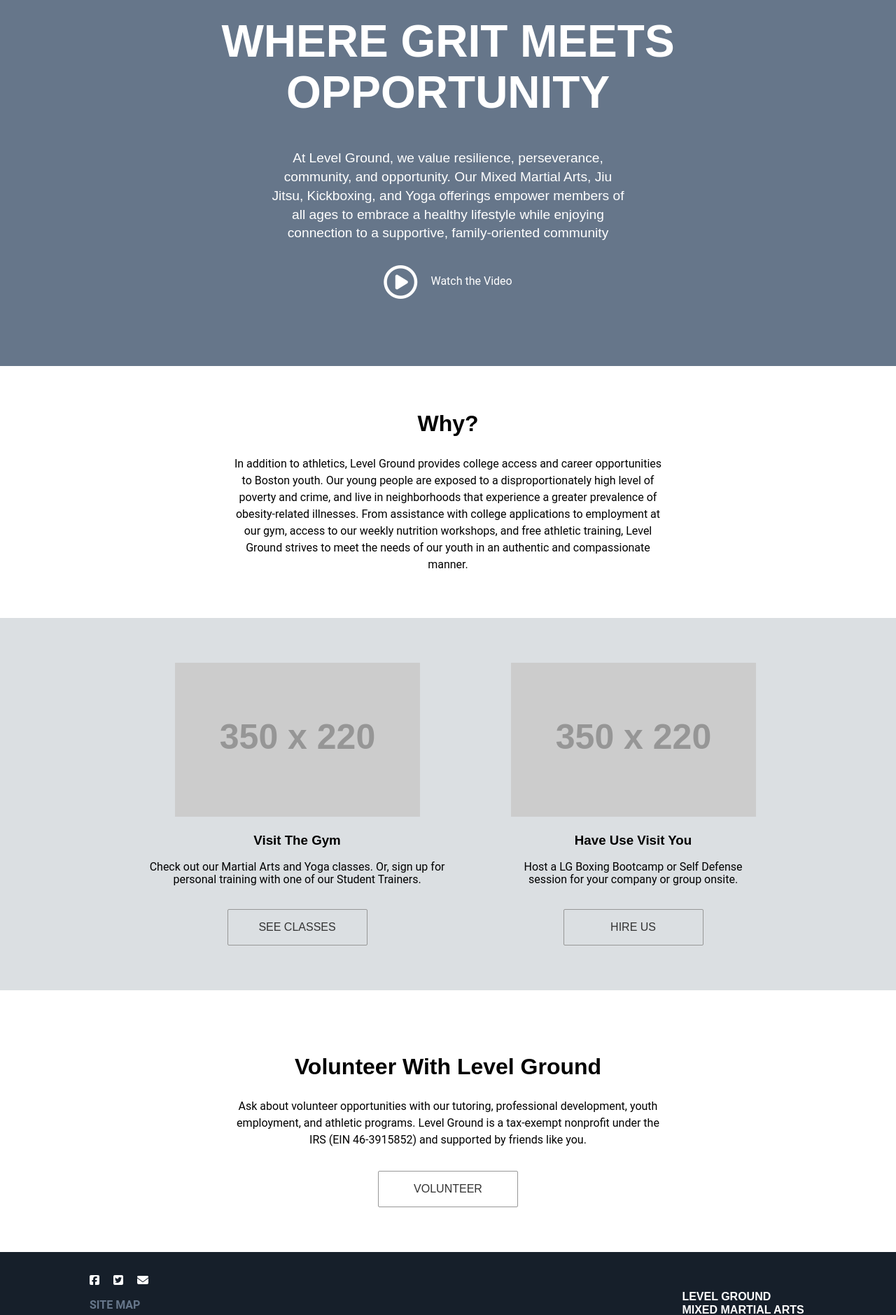
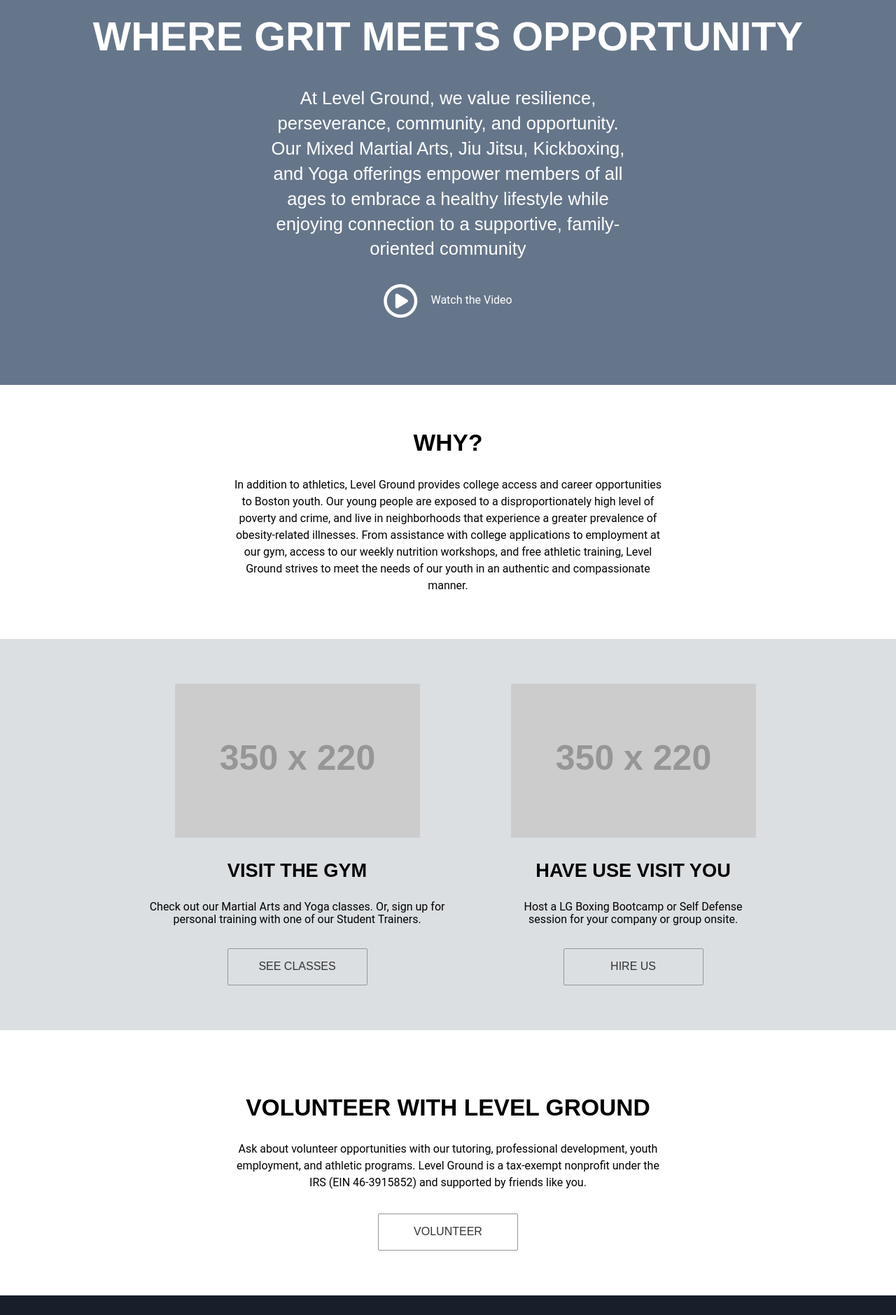
Before and after one commit to webdevdjm/LWL-Level-Ground-Site, a plain HTML site: page index.html in a window 1280 px wide. Shown: the part 160-2039 px from the top of the page at 70% size. Drawn offline with Linux system fonts and the light colour scheme; placeholder pictures from the web are drawn by us.

Commit message:
Updated font sizes

```diff
--- a/css/style.css
+++ b/css/style.css
@@ -80,6 +80,7 @@
 h3,
 h4 {
   font-family: "Oswald", sans-serif;
+  text-transform: uppercase;
 }
 
 /******************************************
@@ -228,12 +229,12 @@
 .lead {
   width: 50%;
   margin: 0 auto;
-  font-size: 1.2rem;
+  font-size: 1.6rem;
   line-height: 1.4;
 }
 
 h1 {
-  font-size: 4rem;
+  font-size: 3.6rem;
   text-transform: uppercase;
 }
 
@@ -259,7 +260,7 @@
     font-size: 2rem;
   }
   .lead {
-    font-size: 1rem;
+    font-size: 1.5rem;
     width: 90%;
   }
 }
@@ -275,7 +276,7 @@
 
 .why h2 {
   font-family: "Oswald", sans-serif;
-  font-size: 2rem;
+  font-size: 2.1rem;
   margin-top: 0;
 }
 
@@ -292,7 +293,6 @@
   }
   .why p {
     width: 90%;
-    font-size: 0.9rem;
   }
 }
 
@@ -314,6 +314,10 @@
   margin: 0 auto;
 }
 
+.card h3 {
+  font-size: 1.7rem;
+}
+
 .card p {
   margin-bottom: 2em;
 }
@@ -324,7 +328,7 @@
     flex-direction: column;
   }
   .card p {
-    font-size: 0.9rem;
+    font-size: 1rem;
   }
 }
 
@@ -339,7 +343,7 @@
 
 .volunteer h2 {
   font-family: "Oswald", sans-serif;
-  font-size: 2rem;
+  font-size: 2.1rem;
 }
 
 .volunteer p {
@@ -355,10 +359,10 @@
 /* VOLUNTEER MEDIA Q */
 @media only screen and (max-width: 800px) {
   .volunteer h2 {
-    font-size: 1.6rem;
+    font-size: 1.7rem;
   }
   .volunteer p {
-    font-size: 0.9rem;
+    font-size: 1rem;
     width: 90%;
   }
 }
@@ -383,9 +387,11 @@
   justify-content: space-between;
 }
 
-.social .fab {
+.social .fab,
+.social .fas {
   margin-left: 0;
   margin-right: 1em;
+  font-size: 1.8rem;
 }
 
 .site-map,
--- a/index.html
+++ b/index.html
@@ -3,11 +3,11 @@
 
 <head>
   <meta charset="utf-8">
-  <meta name="description" content="Your description goes here">
-  <meta name="keywords" content="one, two, three">
+  <meta name="description" content="Level Ground MMA Wireframe">
+  <meta name="keywords" content="MMA, Level Ground, LearnWithLeon, Dominoes!">
   <meta name="viewport" content="width=device-width, initial-scale=1">
 
-  <title>Blank Template</title>
+  <title>Level Ground MMA Wireframe</title>
 
   <!-- external CSS link -->
   <link rel="stylesheet" href="css/normalize.css">
```
